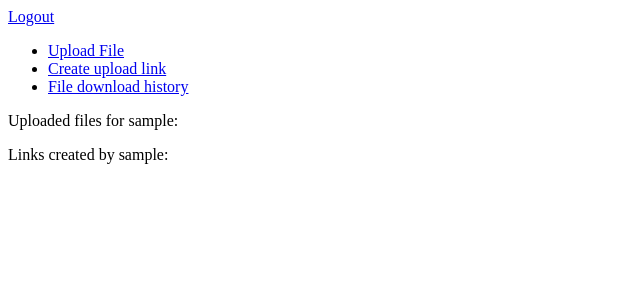
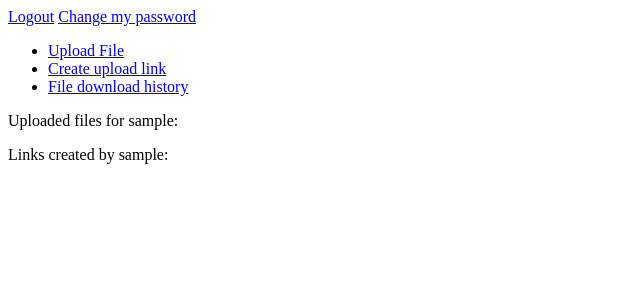
Before and after one commit to disty-online/disty, a Django app: page /disty/ in a window 1280 px wide. Shown: the top 300 px of the page, without its empty margins (0-640 px from the left). Run offline with Django 3.2, Linux system fonts and the light colour scheme; the visitor is signed in with stand-in values (Sample User, id 1); data comes from the database, SQL or seed files in the repository; data that the repository does not hold is empty.

Commit message:
Allow user to update their password

```diff
--- a/disty/templates/disty/home.html
+++ b/disty/templates/disty/home.html
@@ -1,5 +1,7 @@
 {% extends 'base.html' %} {% block content %}
 <a href="logout/">Logout</a>
+<a href="password_change/">Change my password</a>
+
 <ul>
     <li>
         <a href="{% url 'model_form_upload' %}">Upload File</a>
--- a/disty/urls.py
+++ b/disty/urls.py
@@ -4,6 +4,12 @@ from django.contrib import admin
 from django.conf import settings
 from django.conf.urls.static import static
 from disty import views
+from django.contrib.auth.views import (
+    # LogoutView,
+    PasswordChangeView,
+    PasswordChangeDoneView,
+)
+
 
 urlpatterns = [
     url(r"^$", views.home, name="home"),
@@ -13,4 +19,5 @@ urlpatterns = [
     url(r"^uploads/form/$", views.model_form_upload, name="model_form_upload"),
     url(r"^upload/(?P<ruuid>.*)$", views.upload, name="upload"),
     url(r"^new_url/", views.new_url, name="new_url"),
+    path("password_change/", PasswordChangeView.as_view(success_url="/disty")),
 ]
```
